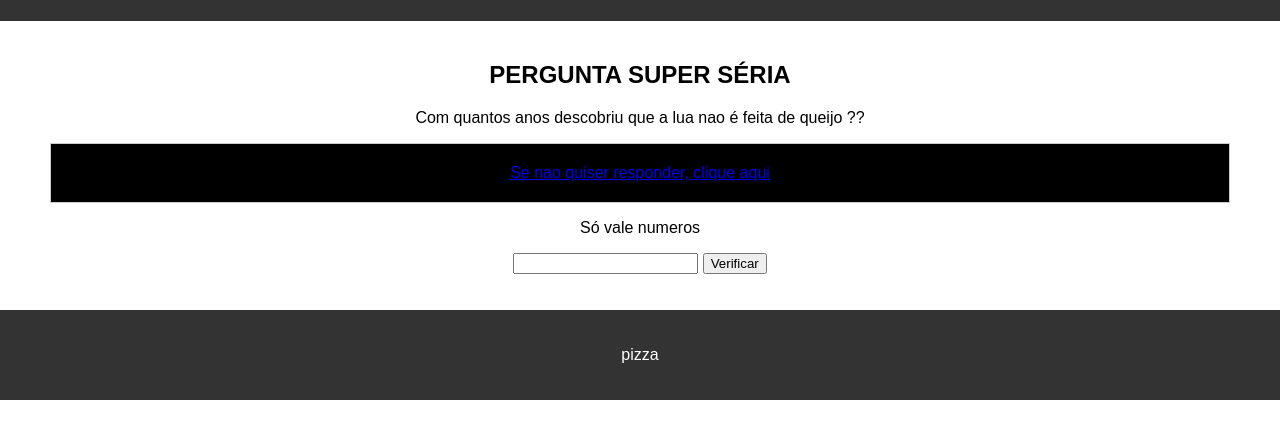
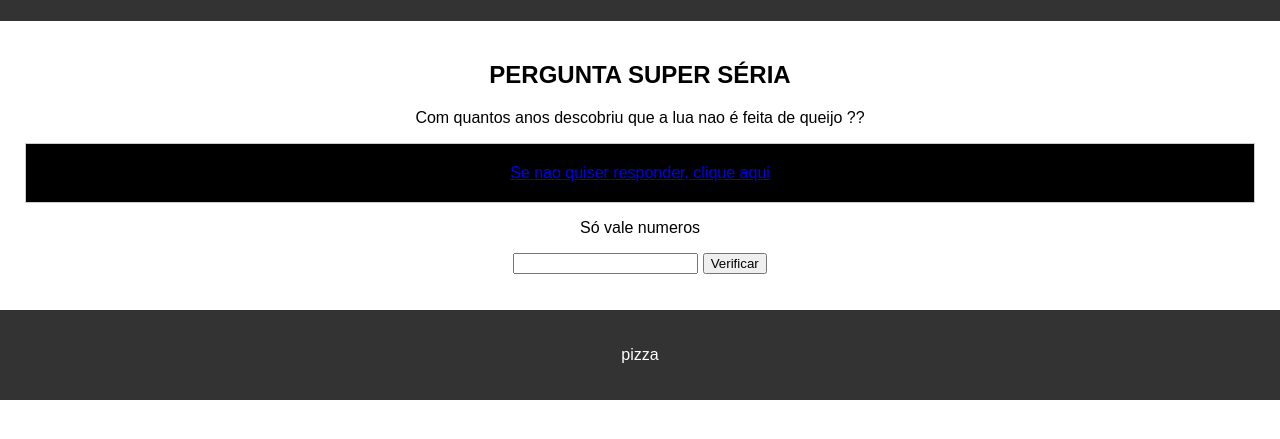
Before and after one commit to Jurimeu/MySlt3.github.io, a plain HTML site: page index.html in a window 1280 px wide. Shown: the part 99-538 px from the top of the page. Drawn offline with Linux system fonts and the light colour scheme.

Commit message:
Update index.html

```diff
--- a/index.html
+++ b/index.html
@@ -41,7 +41,7 @@
    .button-container {
        background-color: black;
 	     text-align: center;
-            margin: 0 30px;
+            margin: 0 5px;
             padding: 20px;
             border: 1px solid #ccc;
     }
```
